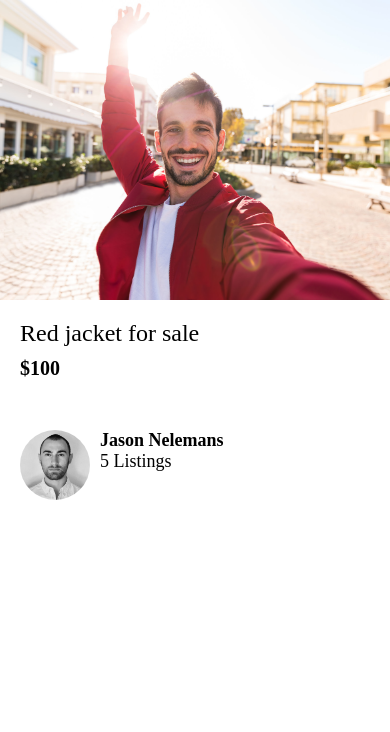
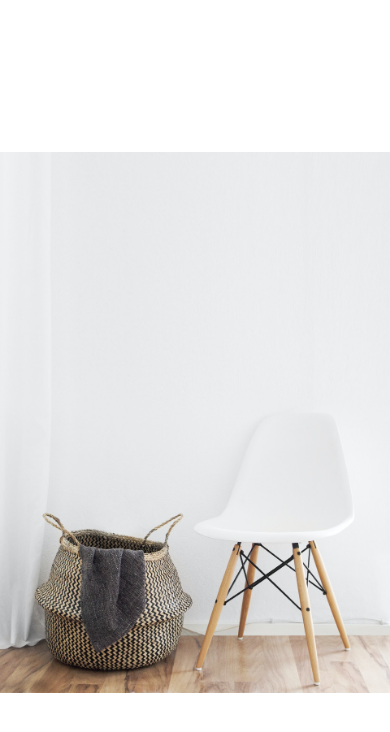
Before and after one commit to JasonNelemans/DoneWithIt, a React Native app: screen / in a window 390 px wide. Shown: the top 732 px of the page. Built offline with nearby package versions, Linux system fonts and the light colour scheme.

Commit message:
implemented icons into ViewImageScreen

```diff
--- a/App.js
+++ b/App.js
@@ -3,7 +3,8 @@
 
 import Card from './app/components/Card';
 import ListingDetailsScreen from './app/screens/ListingDetailsScreen';
+import ViewImageScreen from './app/screens/ViewImageScreen';
 
 export default function App() {
-  return <ListingDetailsScreen />;
+  return <ViewImageScreen />;
 }
--- a/app/screens/ViewImageScreen.js
+++ b/app/screens/ViewImageScreen.js
@@ -1,5 +1,6 @@
 import React from 'react';
 import { Image, StyleSheet, View, Platform, StatusBar } from 'react-native';
+import { MaterialCommunityIcons } from '@expo/vector-icons';
 
 // Config
 import colors from '../config/colors';
@@ -7,8 +8,16 @@
 function ViewImageScreen(props) {
   return (
     <View style={styles.container}>
-      <View style={styles.closeIcon}></View>
-      <View style={styles.deleteIcon}></View>
+      <View style={styles.closeIcon}>
+        <MaterialCommunityIcons name='close' color='white' size={35} />
+      </View>
+      <View style={styles.deleteIcon}>
+        <MaterialCommunityIcons
+          name='trash-can-outline'
+          color='white'
+          size={35}
+        />
+      </View>
       <Image
         resizeMode='contain'
         style={styles.image}
@@ -19,9 +28,6 @@
 }
 const styles = StyleSheet.create({
   closeIcon: {
-    width: 50,
-    height: 50,
-    backgroundColor: colors.primary,
     position: 'absolute',
     top: 15,
     left: 30,
@@ -32,9 +38,6 @@
     paddingTop: Platform.OS === 'android' ? StatusBar.currentHeight : 0,
   },
   deleteIcon: {
-    width: 50,
-    height: 50,
-    backgroundColor: colors.secondary,
     position: 'absolute',
     top: 15,
     right: 30,
```
Also changed, not shown: app/screens/MessagesScreen.js (added, +8 -0 lines).
